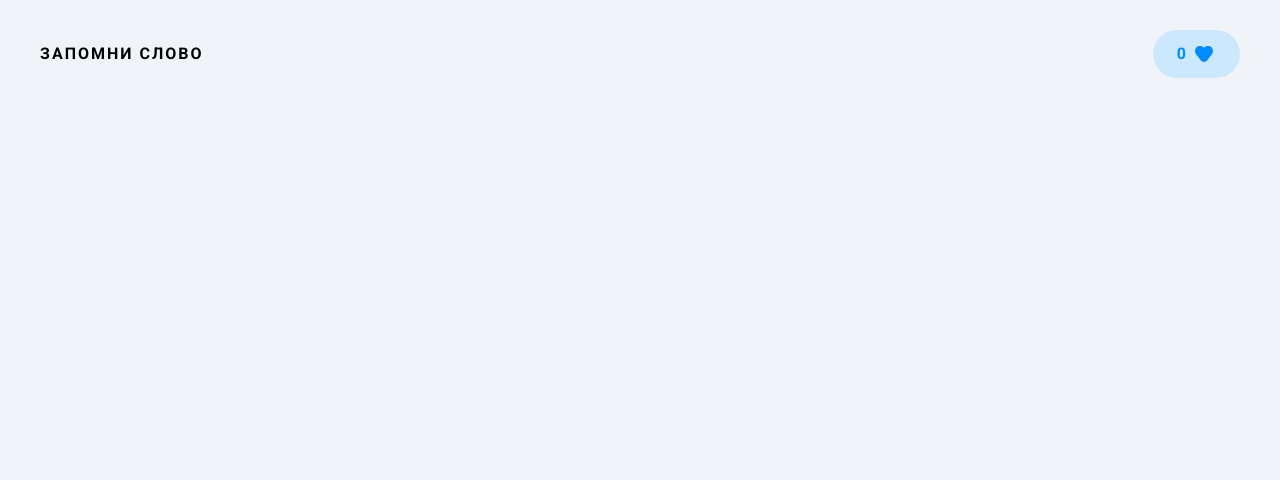
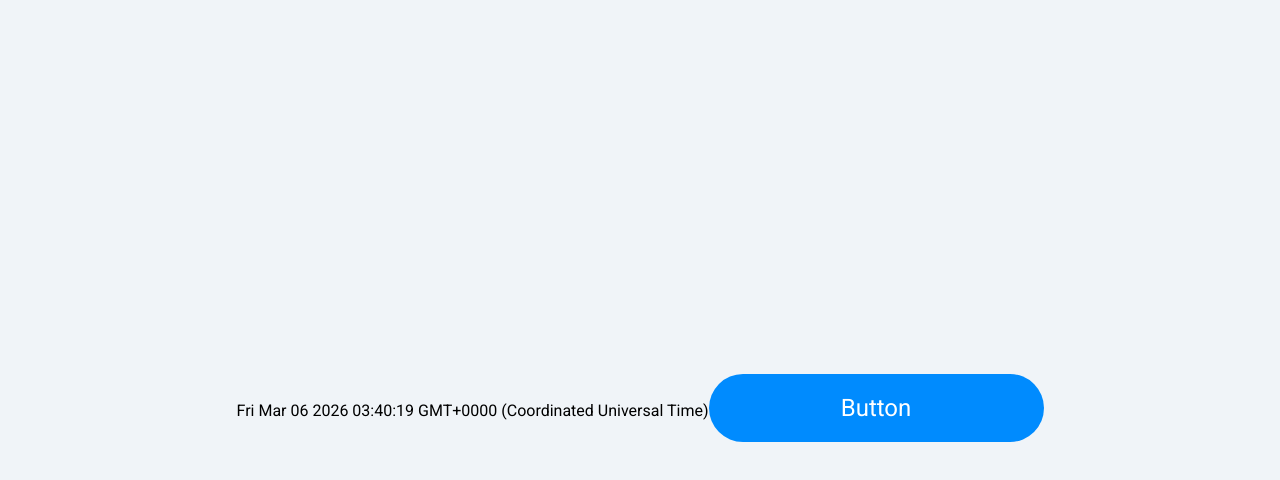
Before and after one commit to KerishT/vue-words, a Vue app: page / in a window 1280 px wide. Shown: the top 480 px of the page. Built offline with nearby package versions, Linux system fonts and the light colour scheme.

Commit message:
Revert "Add Header, Score, IconHeart"
This reverts commit 22be9271e942792d326c671a0f915cd96b9dc419.

```diff
--- a/src/App.vue
+++ b/src/App.vue
@@ -1,11 +1,12 @@
 <script setup>
-  import Header from "./components/Header.vue"
+  import Button from "./components/Button.vue"
+
+  const date = new Date()
 </script>
 
 <template>
-  <Header />
-
-  <div class="content"></div>
+  <span>{{ date }}</span>
+  <Button>Button</Button>
 </template>
 
 <style scoped></style>
--- a/src/assets/icons/IconHeart.vue
+++ /dev/null
@@ -1,14 +0,0 @@
-<template>
-  <svg
-    width="24"
-    height="24"
-    viewBox="0 0 24 24"
-    fill="none"
-    xmlns="http://www.w3.org/2000/svg"
-  >
-    <path
-      d="M15.4709 4.0535C14.1978 4.22856 12.9226 4.8312 12 5.80891C11.0774 4.8312 9.8022 4.22856 8.52915 4.0535C6.91335 3.83131 5.1499 4.28425 4.05884 5.73088C2.64706 7.60276 2.64705 10.254 4.05884 12.1258L8.75286 18.3496C10.4125 20.5501 13.5875 20.5501 15.2471 18.3496L19.9412 12.1258C21.3529 10.254 21.3529 7.60276 19.9412 5.73088C18.8501 4.28425 17.0867 3.83131 15.4709 4.0535Z"
-      fill="#008BFE"
-    />
-  </svg>
-</template>
--- a/src/components/Header.vue
+++ /dev/null
@@ -1,29 +0,0 @@
-<script setup>
-  import Score from "./Score.vue"
-</script>
-
-<template>
-  <header class="header">
-    <span class="logo">Запомни слово</span>
-
-    <Score />
-  </header>
-</template>
-
-<style scoped>
-  .header {
-    display: flex;
-    align-items: center;
-    justify-content: space-between;
-    gap: 24px;
-    padding: 30px 40px;
-  }
-
-  .logo {
-    font-size: 16px;
-    line-height: 24px;
-    font-weight: 700;
-    letter-spacing: 2px;
-    text-transform: uppercase;
-  }
-</style>
--- a/src/components/Score.vue
+++ /dev/null
@@ -1,31 +0,0 @@
-<script setup>
-  import IconHeart from "../assets/icons/IconHeart.vue"
-
-  const { value } = defineProps({
-    value: {
-      type: Number,
-      default: 0,
-    },
-  })
-</script>
-
-<template>
-  <span class="score">
-    <span>{{ value }}</span>
-    <IconHeart />
-  </span>
-</template>
-
-<style scoped>
-  .score {
-    display: inline-flex;
-    gap: 6px;
-    color: var(--blue);
-    font-weight: 700;
-    font-size: 16px;
-    line-height: 24px;
-    background-color: var(--blue-light);
-    padding: 12px 24px;
-    border-radius: 36px;
-  }
-</style>
--- a/src/style.css
+++ b/src/style.css
@@ -22,5 +22,8 @@ body {
   -webkit-font-smoothing: antialiased;
   -moz-osx-font-smoothing: grayscale;
   background-color: var(--bg-color);
-  margin: 0;
+
+  display: grid;
+  place-items: center;
+  min-height: 100vh;
 }
```
